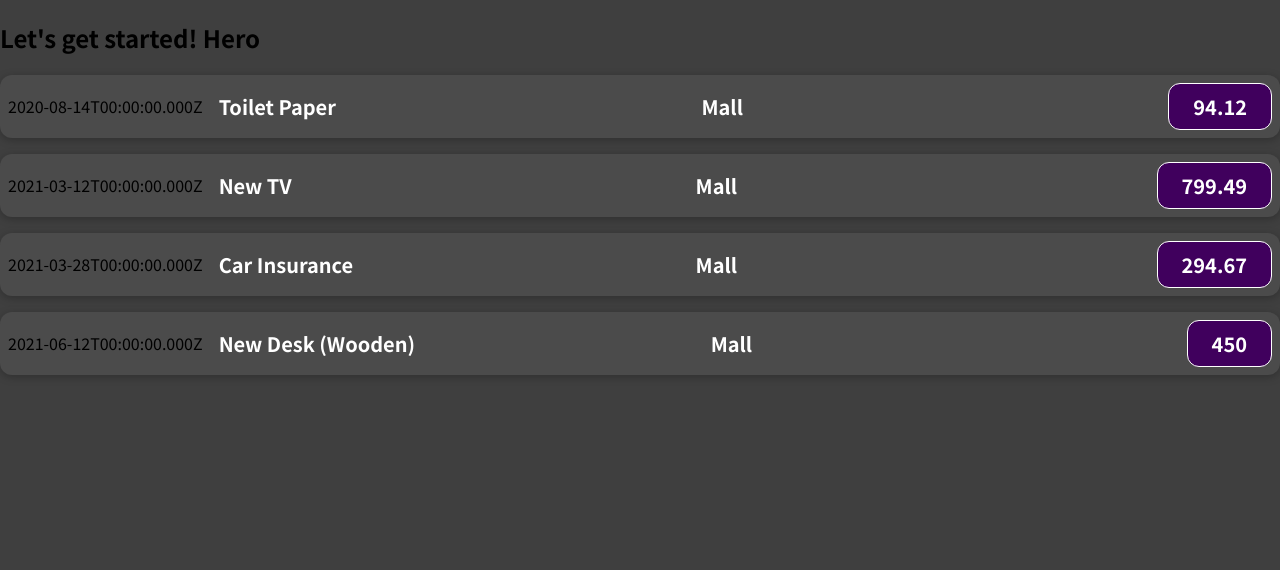
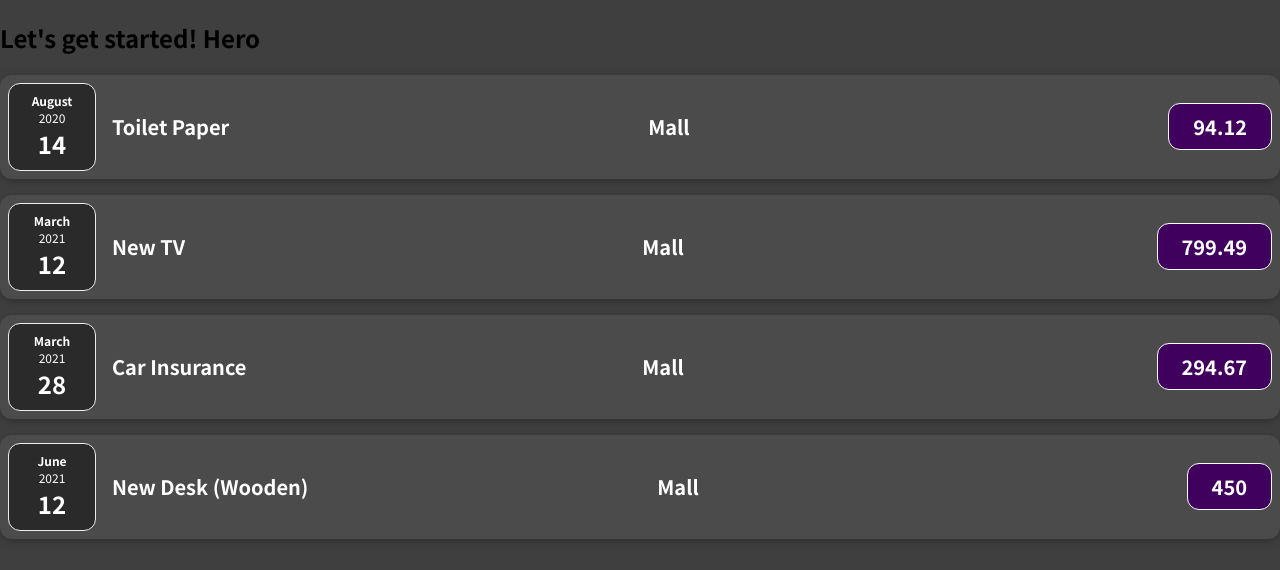
Before and after one commit to Rajat124/react-guide, a JavaScript app: page / in a window 1280 px wide. Shown: the top 570 px of the page. Built offline with nearby package versions, Linux system fonts and the light colour scheme.

Commit message:
Making Components Smaller and Readable

```diff
--- /dev/null
+++ b/src/components/ExpenseDate.css
@@ -0,0 +1,26 @@
+.expense-date {
+    display: flex;
+    flex-direction: column;
+    width: 5.5rem;
+    height: 5.5rem;
+    border: 1px solid #ececec;
+    background-color: #2a2a2a;
+    color: white;
+    border-radius: 12px;
+    align-items: center;
+    justify-content: center;
+  }
+
+  .expense-date__month {
+    font-size: 0.75rem;
+    font-weight: bold;
+  }
+
+  .expense-date__year {
+    font-size: 0.75rem;
+  }
+
+  .expense-date__day {
+    font-size: 1.5rem;
+    font-weight: bold;
+  }
--- /dev/null
+++ b/src/components/ExpenseDate.js
@@ -0,0 +1,18 @@
+import "./ExpenseDate.css";
+
+function ExpenseDate(props) {
+  const month = props.date.toLocaleString("en-US", { month: "long" });
+  // const year = props.date.toLocaleString("en-US", { year: "numeric" });
+  const year = props.date.getFullYear();
+  const day = props.date.toLocaleString("en-US", { day: "2-digit" });
+
+  return (
+    <div className="expense-date">
+      <div className="expense-date__month">{month}</div>
+      <div className="expense-date__year">{year}</div>
+      <div className="expense-date__day">{day}</div>
+    </div>
+  );
+}
+
+export default ExpenseDate;
--- /dev/null
+++ b/src/components/ExpenseDetails.js
@@ -0,0 +1,11 @@
+function ExpenseDetails(props) {
+  return (
+    <div className="expense-item__description">
+      <h2>{props.title}</h2>
+      <h2>{props.location}</h2>
+      <div className="expense-item__price">{props.amount}</div>
+    </div>
+  );
+}
+
+export default ExpenseDetails;
--- a/src/components/ExpenseItem.js
+++ b/src/components/ExpenseItem.js
@@ -1,14 +1,16 @@
 import "./ExpenseItem.css";
+import ExpenseDate from "./ExpenseDate";
+import ExpenseDetails from "./ExpenseDetails";
 
 function ExpenseItem(props) {
   return (
     <div className="expense-item">
-      <div>{props.date.toISOString()}</div>
-      <div className="expense-item__description">
-        <h2>{props.title}</h2>
-        <h2>{props.location}</h2>
-        <div className="expense-item__price">{props.amount}</div>
-      </div>
+      <ExpenseDate date={props.date} />
+      <ExpenseDetails
+        amount={props.amount}
+        location={props.location}
+        title={props.title}
+      />
     </div>
   );
 }
```
Also changed, not shown: src/App.js (+25 -0 lines).
